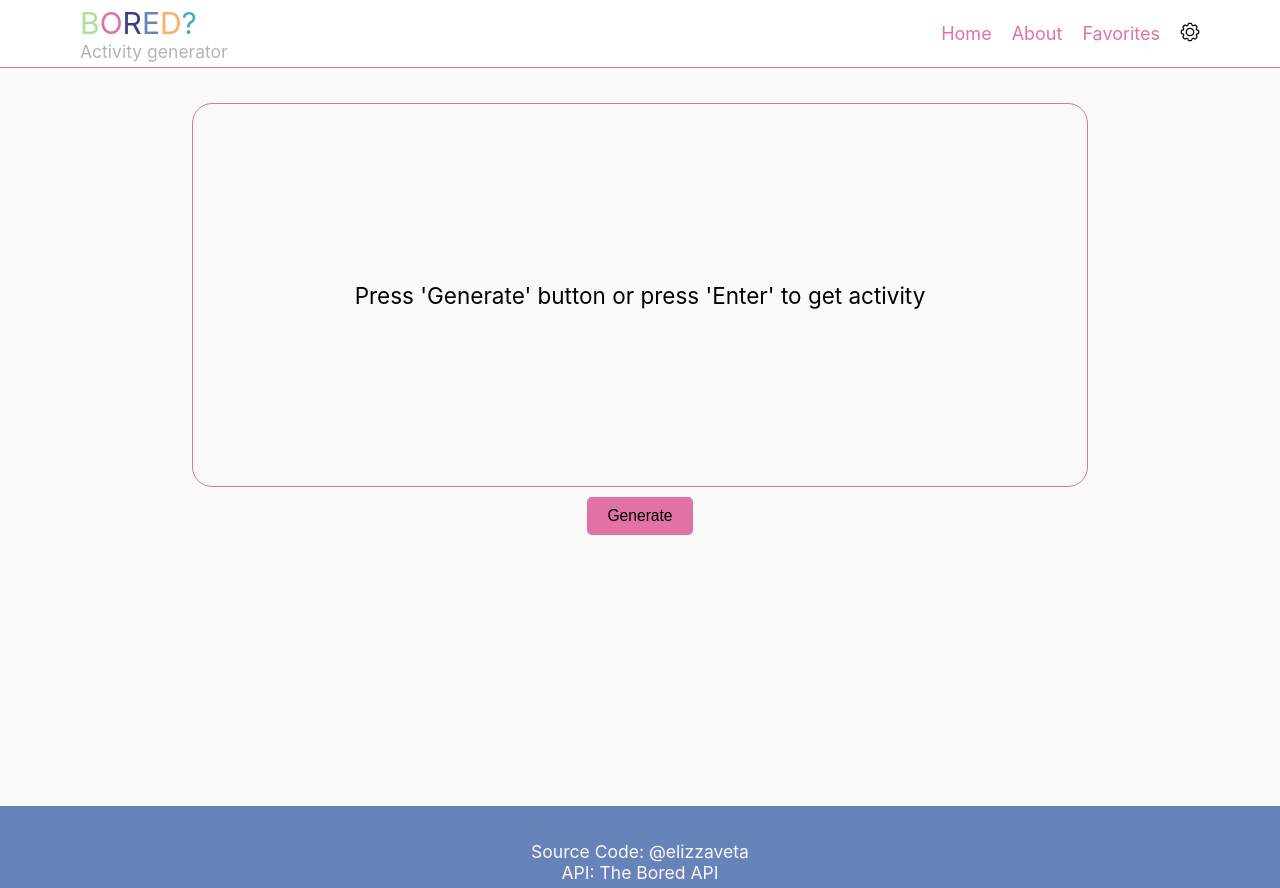
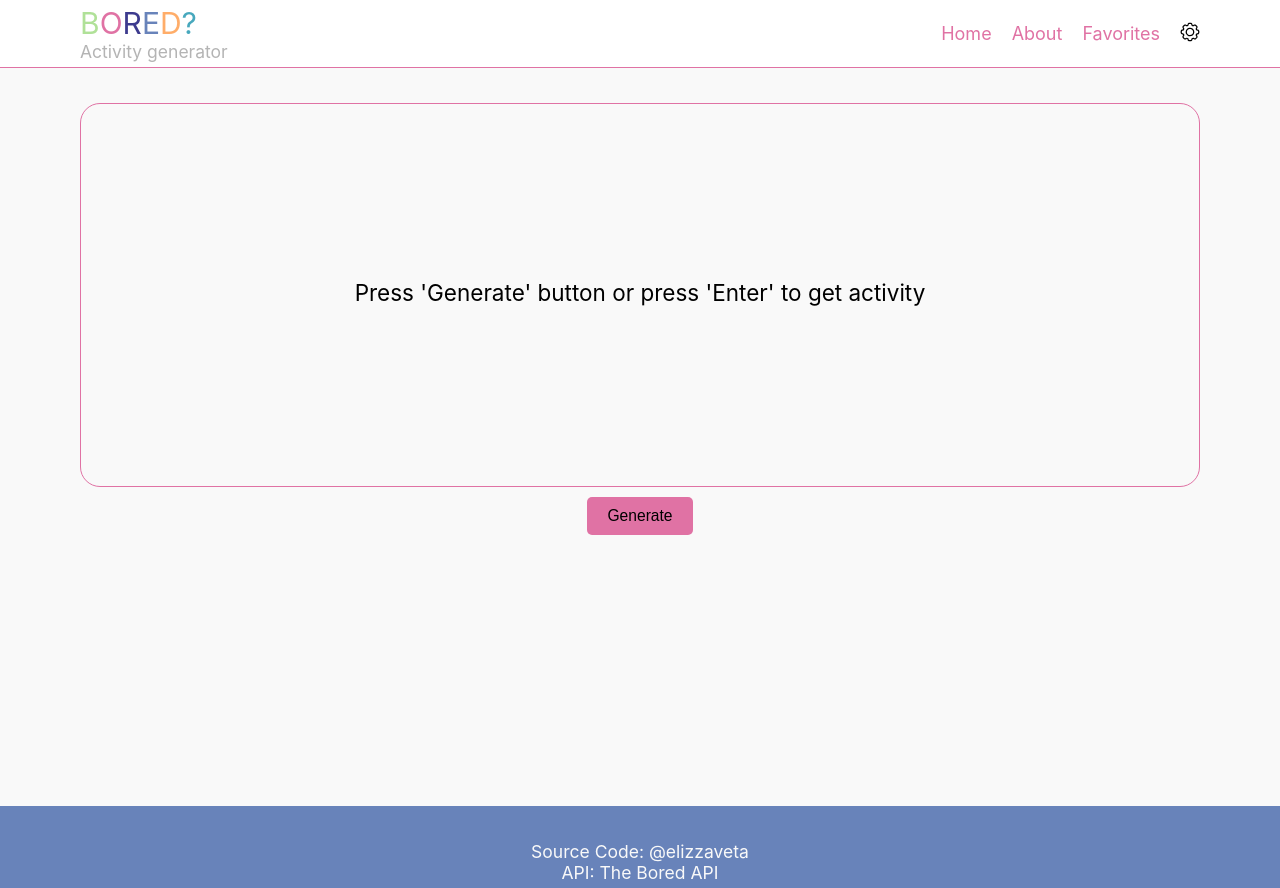
Before and after one commit to elizzaveta/ActivityGererator, a Vue app: page / in a window 1280 px wide. Built offline with nearby package versions, Linux system fonts and the light colour scheme.

Commit message:
Changed ActivityGenerator style

```diff
--- a/src/components/Home/ActivityGenerator.vue
+++ b/src/components/Home/ActivityGenerator.vue
@@ -77,7 +77,7 @@ export default {
 }
 
 .activity-container {
-  width: 80%;
+  width: 100%;
   /*background: var(--secondary-color);*/
   color: var(--text-color);
   display: flex;
@@ -88,7 +88,10 @@ export default {
   border: 1px solid var(--accent-color);
   border-radius: 20px;
 }
-
+h2{
+  text-align: center;
+  margin-bottom: 5px
+}
 button {
   padding: 10px 20px;
   border: none;
```
